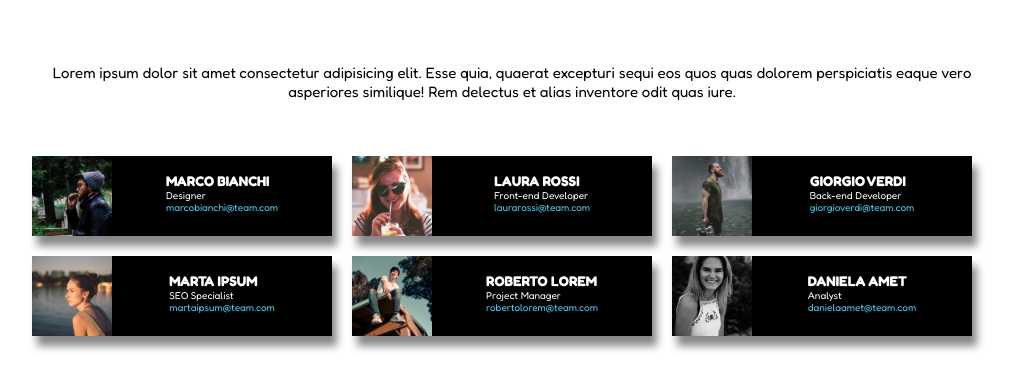
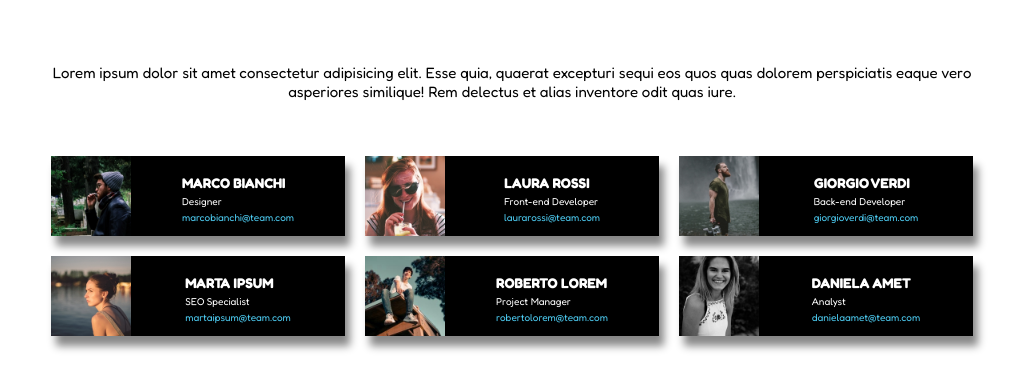
Before and after one commit to s-motto/html-css-flex-cards, a plain HTML site: page index.html in a window 1280 px wide. Shown: the part 86-476 px from the top of the page, without its empty margins (128-1142 px from the left). Drawn offline with Linux system fonts and the light colour scheme.

Commit message:
[fix] .card width

```diff
--- a/style.css
+++ b/style.css
@@ -19,7 +19,7 @@ main{
     margin-left: 150px;
     margin-right: 150px;
    flex-wrap: wrap;
-
+    justify-content: center;
 }
 
 .main-text{
@@ -33,7 +33,7 @@ main{
 .card{
     background-color: black;
     height: 80px;
-    width: 300px;
+    width: calc(90% / 3);
     margin: 10px;
     box-shadow: 5px 10px 8px #888888;
     display: flex;
@@ -52,17 +52,18 @@ main{
     font-size: 14px;
    color: #ffff;
    margin-top: 16px;
-
+  padding: 2px 0px;
 
 }
 
 .role{
     color: white;
    font-size: 10px;
-
+   padding: 2px 0px;
 }
 
 .e-mail{
     color: #4dccf2;
     font-size: 10px;
+    padding: 2px 0px;
 }
```
